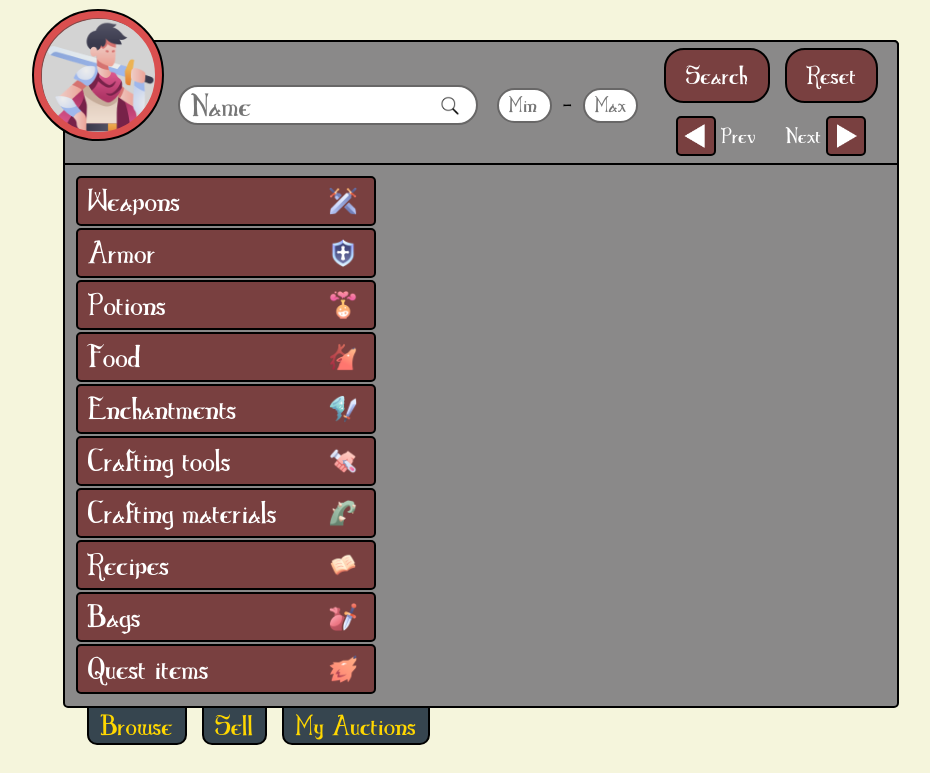
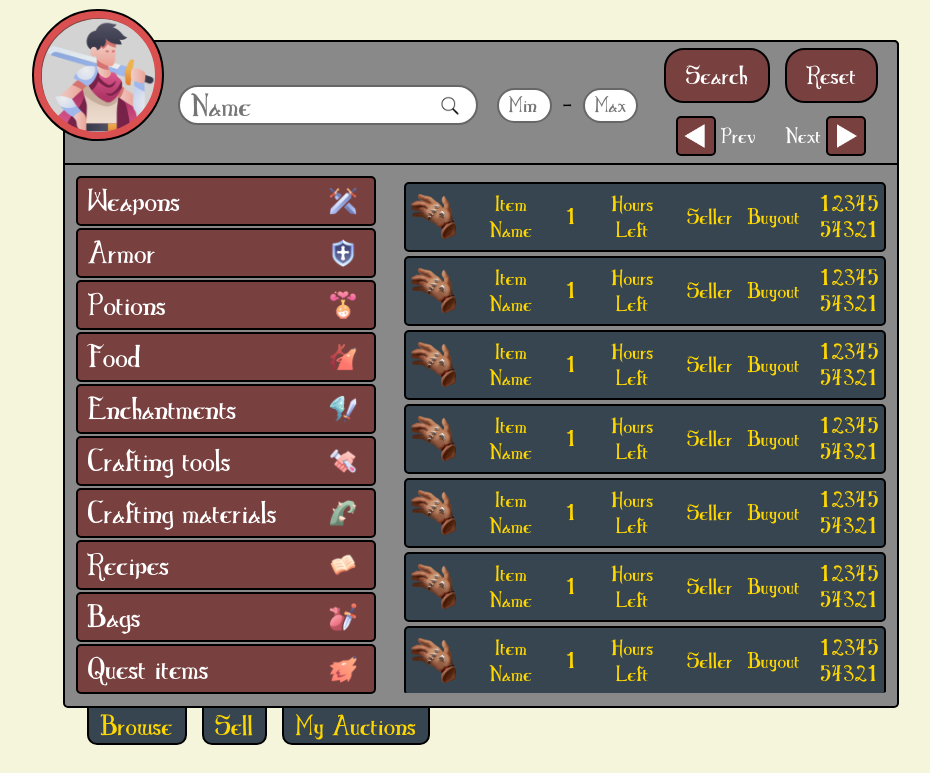
Before and after one commit to PetriK93/Moonveil-Market, a React (Vite) app in the folder client/: page / in a window 1280 px wide. Shown: the part 990-1763 px from the top of the page, without its empty margins (167-1097 px from the left). Built offline with nearby package versions, Linux system fonts and the light colour scheme.

Commit message:
Added the browseSection
Now you can browse items in the first tab. Naturally, this is still just visuals only. The functional logic is yet to be added.

```diff
--- a/client/src/components/AuctionHouse/AuctionHouse.jsx
+++ b/client/src/components/AuctionHouse/AuctionHouse.jsx
@@ -29,6 +29,7 @@ import oneHandedSword1 from "../../assets/Weapons/25.png";
 import chainBoots1 from "../../assets/Armor/Boots/15.png";
 import treeRoots1 from "../../assets/Crafting_materials/2.png";
 import skull1 from "../../assets/Crafting_materials/6.png";
+import AuctionRow from "./AuctionRow";
 
 const Home = () => {
   // useStates & UseRefs
@@ -314,6 +315,7 @@ const Home = () => {
               </div>
             </form>
           </div>
+          <div className={styles.horizontalWrapper}>
             <div ref={categorySectionRef} className={styles.categorySection}>
               <div className={styles.categoryWrapper}>
                 <button
@@ -637,6 +639,19 @@ const Home = () => {
                 )}
               </div>
             </div>
+            <div className={styles.browseSection}>
+              <AuctionRow />
+              <AuctionRow />
+              <AuctionRow />
+              <AuctionRow />
+              <AuctionRow />
+              <AuctionRow />
+              <AuctionRow />
+              <AuctionRow />
+              <AuctionRow />
+              <AuctionRow />
+            </div>
+          </div>
         </div>
       )}
       {/* Browse section ends here and sell section starts here! */}
--- a/client/src/components/AuctionHouse/AuctionHouseStyles.module.css
+++ b/client/src/components/AuctionHouse/AuctionHouseStyles.module.css
@@ -390,6 +390,51 @@ form {
     max-height: 0;
     opacity: 0;
   }
+}
+
+.horizontalWrapper {
+  display: flex;
+  flex-direction: row;
+  margin: 0;
+  padding: 0;
+  background-color: transparent;
+}
+
+.browseSection {
+  position: relative;
+  display: flex;
+  flex-direction: column;
+  width: 487px;
+  min-height: 516px;
+  max-height: 516px;
+  background-color: transparent;
+  border: none;
+  color: white;
+  margin-top: 12px;
+  margin-left: 0px;
+  text-align: start;
+  align-items: flex-start;
+  border-radius: 5px;
+  gap: 4px;
+  padding-top: 5px;
+  padding-bottom: 8px;
+  padding-left: 5px;
+  z-index: 99;
+  overflow-y: auto;
+}
+
+.browseSection::-webkit-scrollbar {
+  width: 14px;
+}
+
+.browseSection::-webkit-scrollbar-track {
+  background: #36454f;
+}
+
+.browseSection::-webkit-scrollbar-thumb {
+  background: linear-gradient(to top, #b6b6b6, #ffd700, #f5b43c);
+  border-radius: 6px;
+  border: 2px solid #36454f;
 }
 
 .tabsContainer {
--- /dev/null
+++ b/client/src/components/AuctionHouse/AuctionRow.jsx
@@ -0,0 +1,26 @@
+import React from "react";
+import styles from "./AuctionRowStyles.module.css";
+import spikyGloves from "../../assets/Weapons/20.png";
+
+const AuctionRow = () => {
+  return (
+    <div className={styles.auctionRow}>
+      <img
+        className={styles.auctionRowIcon}
+        src={spikyGloves}
+        alt="Auction row 1"
+      />
+      <p id="itemName">Item Name</p>
+      <p id="itemLvl">1</p>
+      <p id="hoursLeft">Hours Left</p>
+      <p id="seller">Seller</p>
+      <p id="buyout">Buyout</p>
+      <div className={styles.unitPrices}>
+        <div className={styles.bidPrice}>12345</div>
+        <div className={styles.buyOutPrice}>54321</div>
+      </div>
+    </div>
+  );
+};
+
+export default AuctionRow;
--- /dev/null
+++ b/client/src/components/AuctionHouse/AuctionRowStyles.module.css
@@ -0,0 +1,47 @@
+.auctionRow {
+  display: flex;
+  flex-direction: row;
+  align-items: center;
+  text-align: center;
+  padding: 5px 5px;
+  width: 100%;
+  height: 70px;
+  background-color: #36454f;
+  border: 2px solid black;
+  border-radius: 5px;
+  font-size: 0.7rem;
+  margin-left: -2px;
+  cursor: pointer;
+  transition: box-shadow 0.3s ease, transform 0.3s ease;
+  user-select: none;
+}
+
+.auctionRow:hover {
+  box-shadow: 0 8px 15px rgba(0, 0, 0, 0.2);
+  transform: translateY(-2px);
+}
+
+.auctionRow:active {
+  box-shadow: 0 2px 5px rgba(0, 0, 0, 0.2);
+  transform: translateY(2px);
+}
+
+.auctionRow .auctionRowIcon {
+  width: 45px;
+  height: 45px;
+  background: transparent;
+}
+
+.auctionRow p {
+  height: auto;
+  width: auto;
+  margin-left: 15px;
+  background: transparent;
+  color: gold;
+}
+
+.auctionRow div {
+  margin-left: 10px;
+  background: transparent;
+  color: gold;
+}
```
Lines whose indentation alone changed are shown as unchanged.
